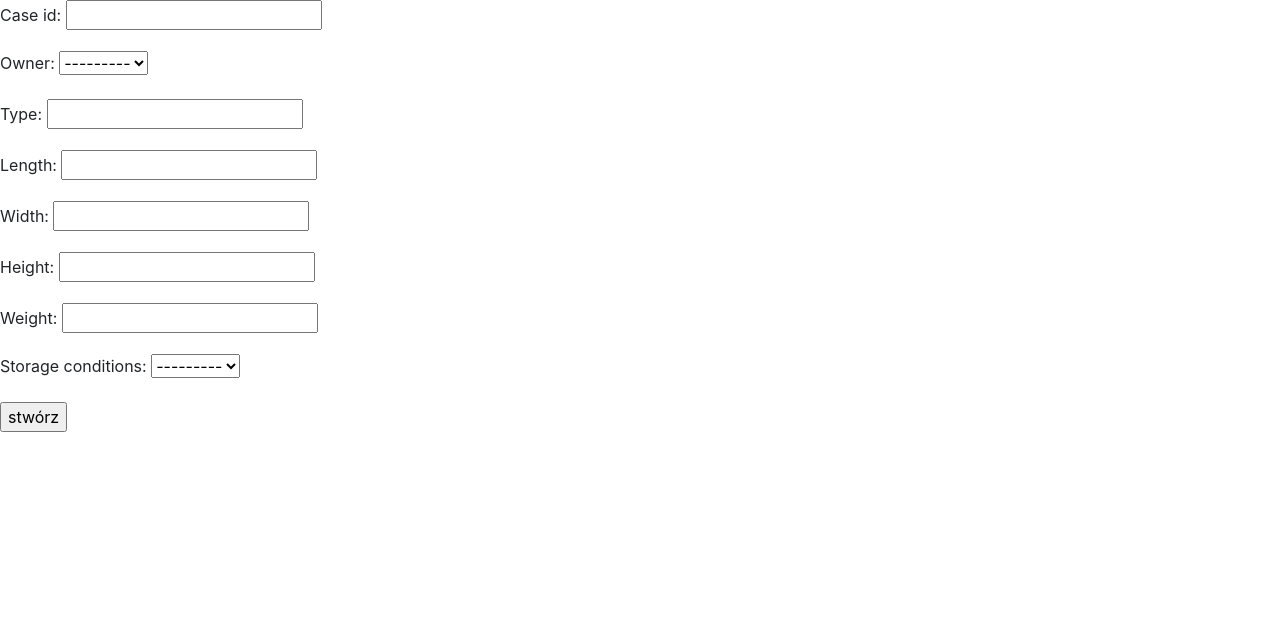
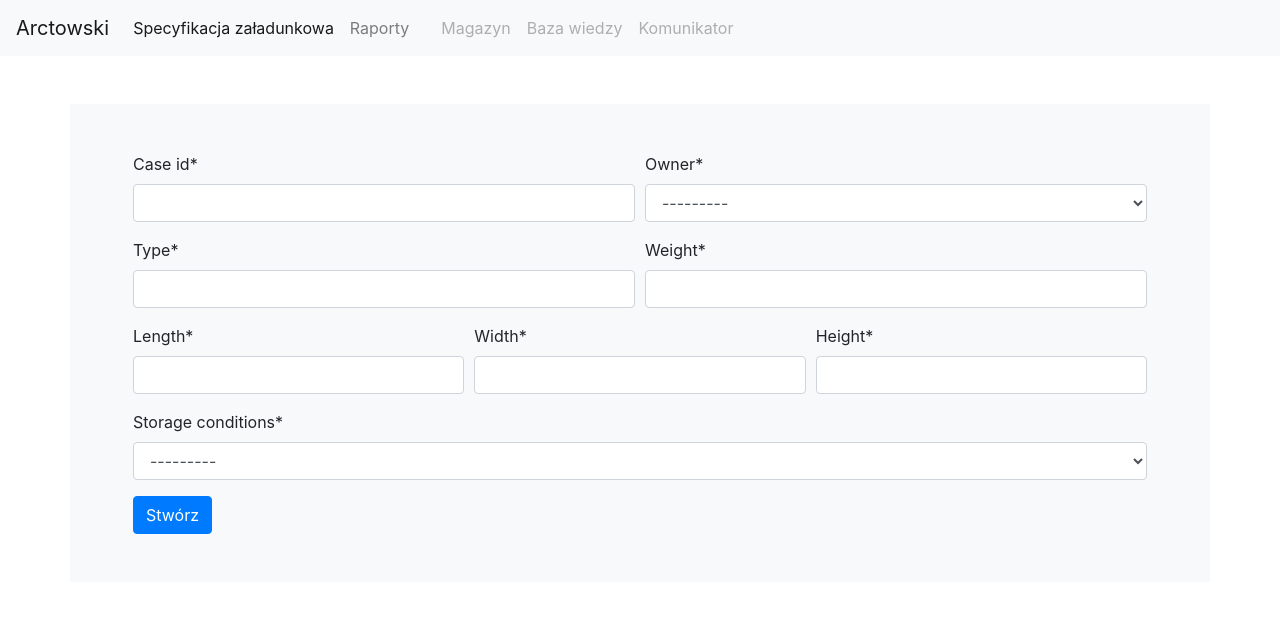
Before and after one commit to Tomaszdud/Arctowski_project, a Django app: page /case/add in a window 1280 px wide. Shown: the top 629 px of the page. Run offline with Django 3.2, Linux system fonts and the light colour scheme; some libraries are stand-ins or nearby versions.

Commit message:
Add new forms view and navbar

```diff
--- a/Arctowski_project/Arctowski_app/templates/create_case.html
+++ b/Arctowski_project/Arctowski_app/templates/create_case.html
@@ -1,8 +1,28 @@
-{% extends 'main.html' %}
+{% extends "main.html" %}
+{% load crispy_forms_tags %}
+{% block title %}Formularz{% endblock %}
+
 {% block content %}
-    <form method="post">
-        {% csrf_token %}
-        {{ form.as_p }}
-        <input type="submit" value="stwórz">
-    </form>
+<div class="py-5">
+    <div class="container bg-light">
+            <form class="p-5" method="post">
+                {% csrf_token %}
+                <div class="form-row">
+                    <div class="form-group col-md-6 mb-0"> {{ form.case_id|as_crispy_field }}</div>
+                    <div class="form-group col-md-6 mb-0">{{ form.owner|as_crispy_field }}</div>
+                </div>
+                <div class="form-row">
+                    <div class="form-group col-md-6 mb-0"> {{ form.type|as_crispy_field }}</div>
+                    <div class="form-group col-md-6 mb-0">{{ form.weight|as_crispy_field }}</div>
+                </div>
+                <div class="form-row">
+                    <div class="form-group col-md-4 mb-0"> {{ form.length|as_crispy_field }}</div>
+                    <div class="form-group col-md-4 mb-0">{{ form.width|as_crispy_field }}</div>
+                    <div class="form-group col-md-4 mb-0">{{ form.height|as_crispy_field }}</div>
+                </div>
+                {{ form.storage_conditions|as_crispy_field }}
+                <button type="submit" class="btn btn-primary">Stwórz</button>
+            </form>
+    </div>
+</div>
 {% endblock %}
--- a/Arctowski_project/Arctowski_app/templates/main.html
+++ b/Arctowski_project/Arctowski_app/templates/main.html
@@ -11,6 +11,23 @@
         <link rel="stylesheet" type="text/css" href="{% static "css/bootstrap.min.css" %}">
     </head>
     <body>
+        <nav class="navbar navbar-expand-lg navbar-light bg-light">
+            <a class="navbar-brand" href="/home">Arctowski</a>
+            <button class="navbar-toggler" type="button" data-toggle="collapse" data-target="#navbarNavAltMarkup" aria-controls="navbarNavAltMarkup" aria-expanded="false" aria-label="Toggle navigation">
+                <span class="navbar-toggler-icon"></span>
+            </button>
+            <div class="collapse navbar-collapse" id="navbarNavAltMarkup">
+                <div class="navbar-nav">
+                  <a class="nav-item nav-link active" href="#">Specyfikacja załadunkowa</a>
+                  <a class="nav-item nav-link" href="#">Raporty</a>
+                  <a class="nav-item nav-link" href="#"></a>
+                  <a class="nav-item nav-link disabled" href="#">Magazyn</a>
+                  <a class="nav-item nav-link disabled" href="#">Baza wiedzy</a>
+                  <a class="nav-item nav-link disabled" href="#">Komunikator</a>
+                </div>
+            </div>
+        </nav>
+
         {% block content %}
         {% endblock %}
 
```
Also changed, not shown: Arctowski_project/Arctowski_app/templates/create_case_things.html (+21 -6 lines).
